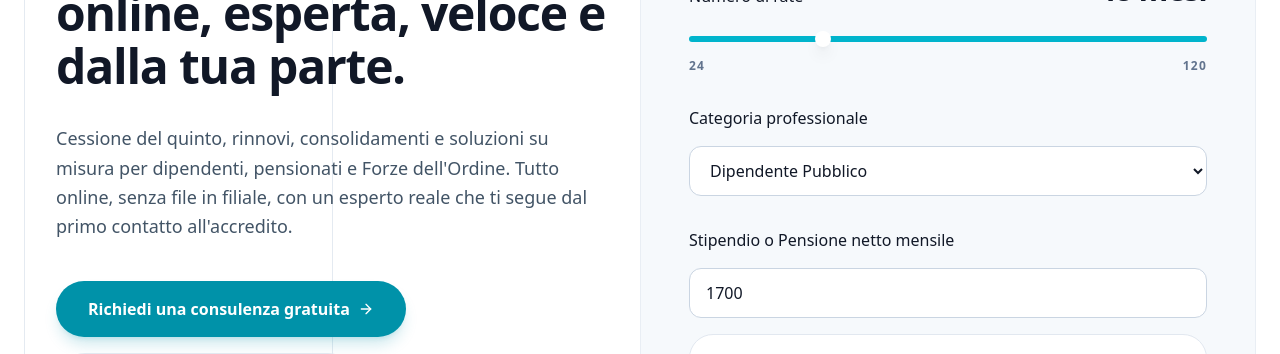
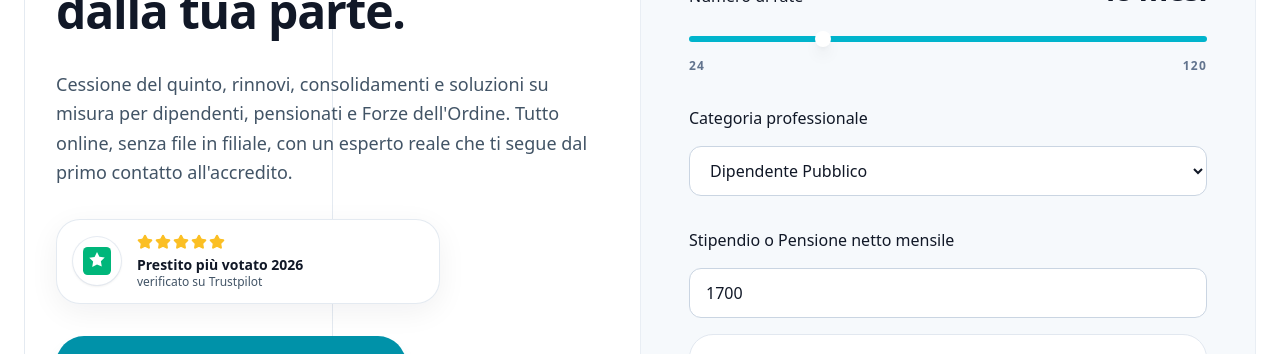
Before and after one commit to maddl-team/creditoclick, a Next.js app: page / in a window 1280 px wide. Shown: the part 403-757 px from the top of the page. Built offline with nearby package versions, Linux system fonts and the light colour scheme; no server answers.

Commit message:
badge prima sezione

```diff
--- a/src/components/home/Hero.tsx
+++ b/src/components/home/Hero.tsx
@@ -6,6 +6,7 @@ import { Button } from "../ui/Button";
 import { Badge } from "../ui/Badge";
 import { Section } from "../ui/Section";
 import { CalcForm } from "./CalcForm";
+import { HeroTrustBadge } from "./HeroTrustBadge";
 import { HOME_HERO_CONTENT } from "@/content/home";
 
 export function Hero() {
@@ -20,9 +21,11 @@ export function Hero() {
                     <h1 className="text-3xl md:text-4xl lg:text-5xl font-bold tracking-tight text-text-primary mb-8 leading-[1.1] animate-fade-in-up [animation-delay:200ms]">
                         {HOME_HERO_CONTENT.title}
                     </h1>
-                    <p className="text-lg text-text-secondary mb-10 leading-relaxed max-w-2xl animate-hero-narrative-reveal [animation-delay:400ms]">
+                    <p className="text-lg text-text-secondary mb-8 leading-relaxed max-w-2xl animate-hero-narrative-reveal [animation-delay:400ms]">
                         {HOME_HERO_CONTENT.description}
                     </p>
+
+                    <HeroTrustBadge />
 
                     <div className="flex flex-col items-start gap-4 animate-fade-in-up [animation-delay:600ms]">
                         <Button icon={ArrowRight} className="w-full sm:w-auto" href="/contatti">
--- /dev/null
+++ b/src/components/home/HeroTrustBadge.tsx
@@ -0,0 +1,50 @@
+import Link from "next/link";
+import { Star } from "lucide-react";
+import { HERO_TRUST_BADGE, TRUSTPILOT_PROFILE } from "@/content/reviews";
+
+function TrustpilotMark() {
+  return (
+    <div className="flex h-12 w-12 shrink-0 items-center justify-center rounded-full bg-white shadow-sm ring-1 ring-slate-200/80">
+      <svg
+        viewBox="0 0 24 24"
+        aria-hidden="true"
+        className="h-7 w-7"
+        xmlns="http://www.w3.org/2000/svg"
+      >
+        <rect width="24" height="24" rx="4" fill="#00B67A" />
+        <path
+          fill="#fff"
+          d="M12 4.2l2.05 4.15 4.58.67-3.31 3.23.78 4.56L12 14.9l-4.1 2.16.78-4.56-3.31-3.23 4.58-.67L12 4.2z"
+        />
+      </svg>
+    </div>
+  );
+}
+
+export function HeroTrustBadge() {
+  return (
+    <Link
+      href={TRUSTPILOT_PROFILE.url}
+      target="_blank"
+      rel="noopener noreferrer"
+      className="mb-8 inline-flex w-full max-w-sm items-center gap-4 rounded-2xl border border-slate-200/90 bg-white px-4 py-3.5 shadow-[0_8px_30px_rgba(15,23,42,0.06)] transition-all hover:border-brand-indigo/20 hover:shadow-[0_12px_36px_rgba(15,23,42,0.08)] animate-fade-in-up [animation-delay:500ms]"
+      aria-label={`${HERO_TRUST_BADGE.title}, ${HERO_TRUST_BADGE.subtitle}`}
+    >
+      <TrustpilotMark />
+
+      <div className="min-w-0">
+        <div className="mb-1.5 flex items-center gap-0.5">
+          {Array.from({ length: TRUSTPILOT_PROFILE.stars }).map((_, index) => (
+            <Star
+              key={index}
+              className="h-4 w-4 fill-[#fbbf24] text-[#fbbf24]"
+              aria-hidden="true"
+            />
+          ))}
+        </div>
+        <p className="text-sm font-bold leading-tight text-text-primary">{HERO_TRUST_BADGE.title}</p>
+        <p className="text-xs leading-tight text-text-secondary">{HERO_TRUST_BADGE.subtitle}</p>
+      </div>
+    </Link>
+  );
+}
--- a/src/content/reviews.ts
+++ b/src/content/reviews.ts
@@ -3,6 +3,11 @@ export const TRUSTPILOT_PROFILE = {
   reviewCount: 21,
   displayRating: 5,
   stars: 5,
+} as const;
+
+export const HERO_TRUST_BADGE = {
+  title: "Prestito più votato 2026",
+  subtitle: "verificato su Trustpilot",
 } as const;
 
 export const CREDITOCLICK_REVIEWS = [
```
